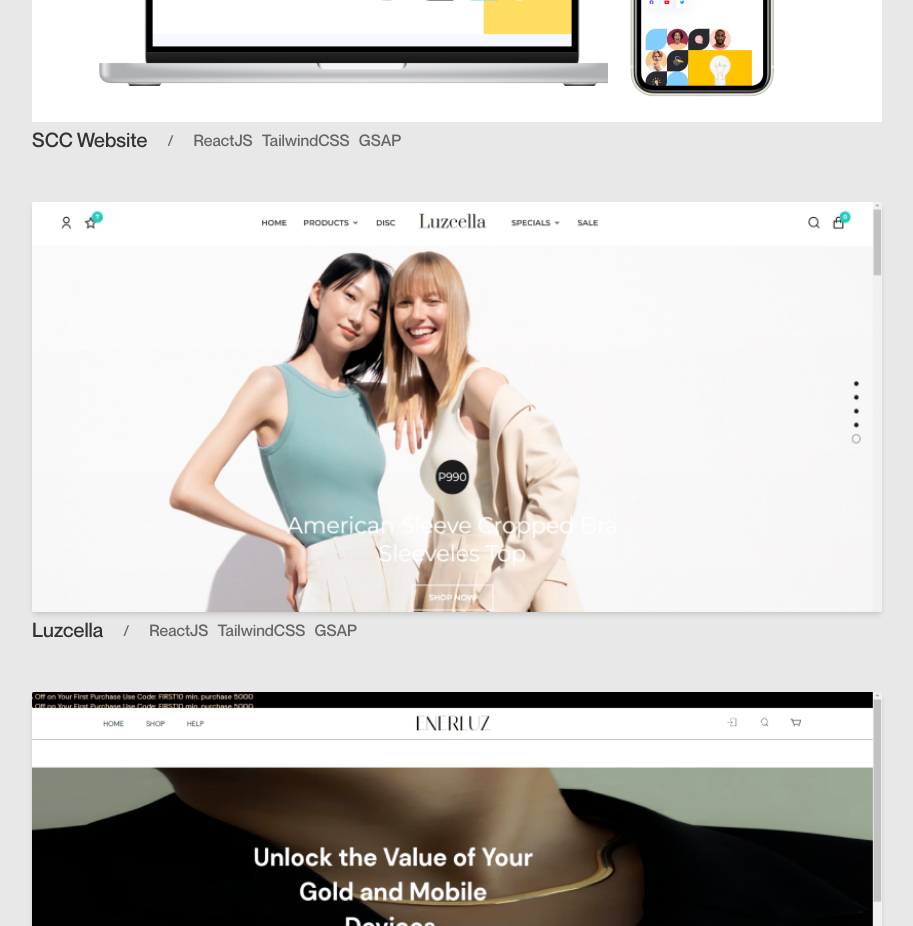
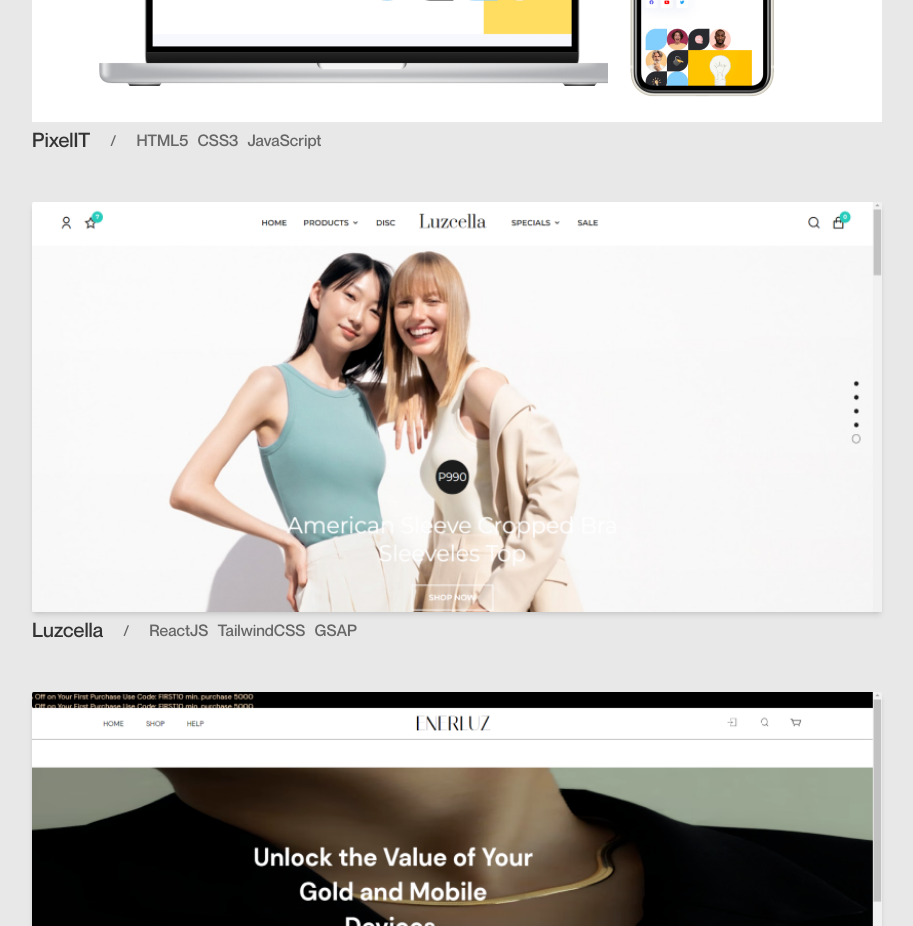
Before and after one commit to jeffersonbalde/jeffersonbalde.me, a Next.js app: page / in a window 1280 px wide. Shown: the part 840-1766 px from the top of the page, without its empty margins (183-1096 px from the left). Built offline with nearby package versions, Linux system fonts and the light colour scheme.

Commit message:
adding name

```diff
--- a/components/Projects.tsx
+++ b/components/Projects.tsx
@@ -58,9 +58,9 @@ function Projects() {
                         </div>
                     </motion.div>
                     <div className='mt-1 flex flex-row items-center'>
-                        <h2 className='text-lg mr-5 text-black md:text-xl'>SCC Website</h2>
+                        <h2 className='text-lg mr-5 text-black md:text-xl'>PixelIT</h2>
                         <h6 className='text-grey mr-5 text-[12px] md:text-[15px]'>/</h6>
-                        <h6 className='text-grey text-[15px] md:text-[16px]'>ReactJS &nbsp;&nbsp;TailwindCSS &nbsp;&nbsp;GSAP</h6>
+                        <h6 className='text-grey text-[15px] md:text-[16px]'>HTML5 &nbsp;&nbsp;CSS3 &nbsp;&nbsp;JavaScript</h6>
                     </div>
                 </motion.div>
             </div>
```
